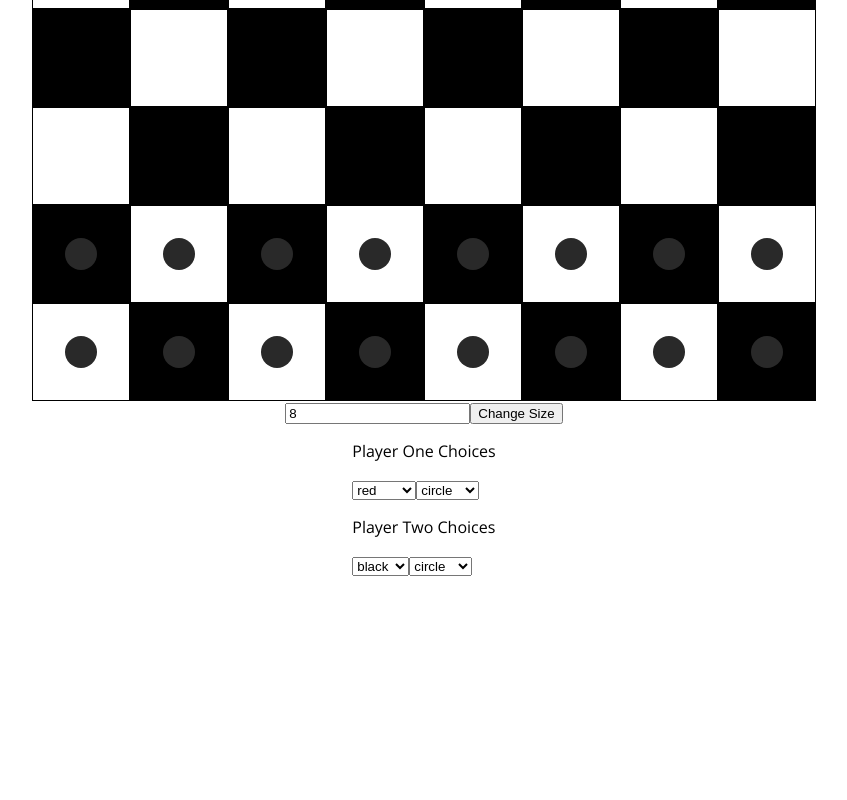
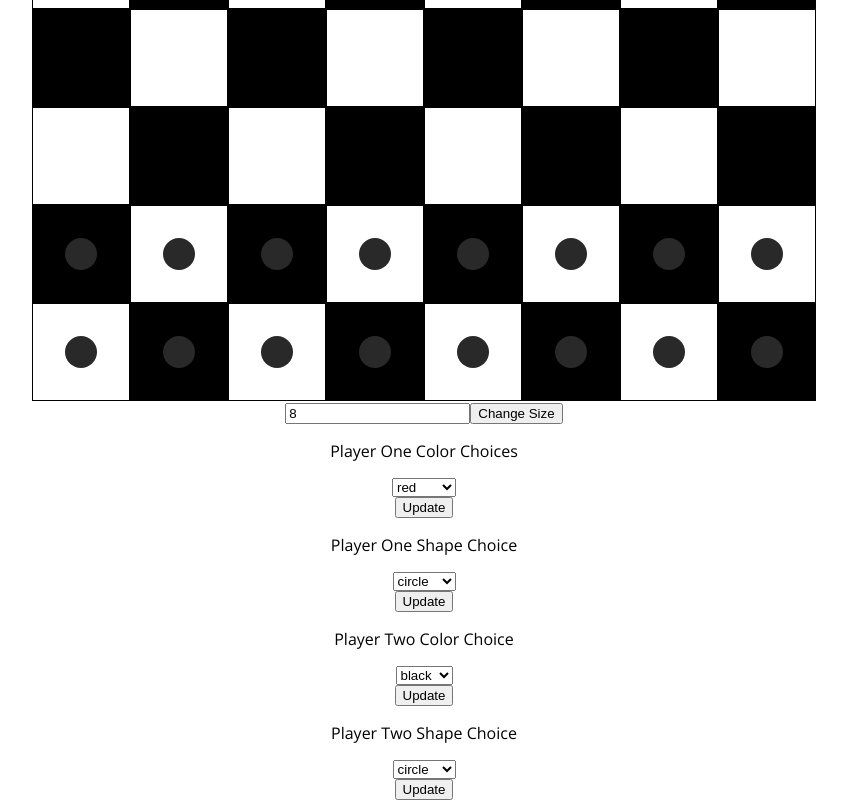
Before and after one commit to Nickzster/DrivenDeliveriesInterviewProject, a React (Create React App) app in the folder client/: page / in a window 1280 px wide. Shown: the part 469-1269 px from the top of the page, without its empty margins (216-1063 px from the left). Before the commit the page ends 1045 px from the top, so only its background shows below. Built offline with nearby package versions, Linux system fonts and the light colour scheme.

Commit message:
Initalized code for session, so that it can persist through the network

```diff
--- a/client/src/components/Checkboard/styles/board.css
+++ b/client/src/components/Checkboard/styles/board.css
@@ -12,6 +12,10 @@
   margin-top: 0;
   margin-bottom: 0;
   text-align: center;
+}
+
+.element:hover {
+  border: 3px solid yellow;
 }
 
 .rows {
--- a/client/src/components/Player/DropDown.tsx
+++ b/client/src/components/Player/DropDown.tsx
@@ -3,17 +3,23 @@ import React from "react";
 interface Props {
   values: string[];
   name: string;
-  cb: Function;
+  onChange: Function;
+  repaint: Function;
+  pretty: string;
 }
 
 const DropDown: React.FC<Props> = (props) => {
-  const { values, name, cb } = props;
+  const { values, name, onChange, repaint, pretty } = props;
   return (
-    <select name={name} onChange={(e) => cb(e)}>
-      {values.map((value) => (
-        <option value={value}>{value}</option>
-      ))}
-    </select>
+    <>
+      <p>{pretty}</p>
+      <select name={name} onChange={(e) => onChange(e)}>
+        {values.map((value) => (
+          <option value={value}>{value}</option>
+        ))}
+      </select>
+      <button onClick={(e) => repaint(e)}>Update</button>
+    </>
   );
 };
 
--- a/client/src/components/Player/index.tsx
+++ b/client/src/components/Player/index.tsx
@@ -1,46 +1,54 @@
 import React, { useState } from "react";
-import Radio from "./Radio";
 import DropDown from "./DropDown";
 
-const playerOneColorChoices = ["red", "orange", "yellow"];
-const playerOneShapeChoices = ["circle", "square"];
+const shapeChoices = ["circle", "square"];
+
+const playerOneColorChoices = ["red", "yellow", "orange"];
 
 const playerTwoColorChoices = ["black", "blue", "green"];
-const playerTwoShapeChoices = ["circle", "square"];
+
+const playerChoices = [
+  {
+    key: "playerOneColorChoice",
+    pretty: "Player One Color Choices",
+    choices: playerOneColorChoices,
+  },
+  {
+    key: "playerOneShapeChoice",
+    pretty: "Player One Shape Choice",
+    choices: shapeChoices,
+  },
+  {
+    key: "playerTwoColorChoice",
+    pretty: "Player Two Color Choice",
+    choices: playerTwoColorChoices,
+  },
+  {
+    key: "playerTwoShapeChoice",
+    pretty: "Player Two Shape Choice",
+    choices: shapeChoices,
+  },
+];
 
 interface Props {
-  playerOneCB: Function;
-  playerTwoCB: Function;
+  onChange: Function;
+  repaint: Function;
 }
 
-//TODO: Refactor
 const Players: React.FC<Props> = (props) => {
-  const { playerOneCB, playerTwoCB } = props;
+  const { onChange, repaint } = props;
   return (
-    <div className='radio-container'>
-      <p>Player One Choices</p>
-      <DropDown
-        name='playeronecolorchoices'
-        values={playerOneColorChoices}
-        cb={playerOneCB}
-      />
-      <DropDown
-        name='playeroneshapechoices'
-        values={playerOneShapeChoices}
-        cb={playerOneCB}
-      />
-      <p>Player Two Choices</p>
-      <DropDown
-        name='playertwocolorchoices'
-        values={playerTwoColorChoices}
-        cb={playerTwoCB}
-      />
-      <DropDown
-        name='playertwoshapechoices'
-        values={playerTwoShapeChoices}
-        cb={playerTwoCB}
-      />
-    </div>
+    <>
+      {playerChoices.map((choice) => (
+        <DropDown
+          name={choice.key}
+          pretty={choice.pretty}
+          values={choice.choices}
+          onChange={onChange}
+          repaint={repaint}
+        />
+      ))}
+    </>
   );
 };
 
--- a/client/src/lib/Board/index.ts
+++ b/client/src/lib/Board/index.ts
@@ -5,6 +5,7 @@
 export interface PieceProps {
   color: string;
   shape: string;
+  belongsTo: number;
 }
 
 // Parse the incoming string and ensure that it is ALWAYS a number.
@@ -15,10 +16,16 @@ const checkSize = (size: any) => {
 };
 
 //Utility to fill a row with pieces.
-const initalizeSquare = (color: string, shape: string, size: number) => {
+const initalizeSquare = (
+  color: string,
+  shape: string,
+  belongsTo: number,
+  size: number
+) => {
   return new Array(size).fill({
     color,
     shape,
+    belongsTo,
   });
 };
 
@@ -41,13 +48,13 @@ export const initalizeBoard = (sizeStr: string): PieceProps[][] => {
   let size = checkSize(sizeStr);
   let board: PieceProps[][] = new Array(size);
   for (let i = 0; i < 2; i++) {
-    board[i] = initalizeSquare("red", "circle", size);
+    board[i] = initalizeSquare("red", "circle", 0, size);
   }
   for (let i = 2; i < size - 2; i++) {
-    board[i] = initalizeSquare("", "", size);
+    board[i] = initalizeSquare("", "", -1, size);
   }
   for (let i = size - 2; i < size; i++) {
-    board[i] = initalizeSquare("#292929", "circle", size);
+    board[i] = initalizeSquare("#292929", "circle", 1, size);
   }
   return board;
 };
@@ -55,23 +62,20 @@ export const initalizeBoard = (sizeStr: string): PieceProps[][] => {
 // Update the pieces on the board to the player's desired settings.
 //TODO: Come up with better algorithm to do this.
 export const changeBoard = (
-  prevProp: PieceProps,
-  newProp: PieceProps,
-  board: PieceProps[][],
-  size: any
+  playerOneChanges: PieceProps,
+  playerTwoChanges: PieceProps,
+  board: PieceProps[][]
 ) => {
-  let correctedSize = checkSize(size);
-  let newBoard: PieceProps[][] = generateBoard(correctedSize);
-  if (prevProp.color !== newProp.color || prevProp.shape !== newProp.shape) {
-    for (let i = 0; i < correctedSize; i++) {
-      for (let j = 0; j < correctedSize; j++) {
-        if (board[i][j].shape === prevProp.shape)
-          newBoard[i][j].shape = newProp.shape;
-        if (board[i][j].color === prevProp.color)
-          newBoard[i][j].color = newProp.color;
+  let newBoard: PieceProps[][] = board;
+  for (let i = 0; i < newBoard.length; i++) {
+    for (let j = 0; j < newBoard.length; j++) {
+      if (board[i][j].belongsTo === 0) {
+        newBoard[i][j] = playerOneChanges;
+      }
+      if (board[i][j].belongsTo === 1) {
+        newBoard[i][j] = playerTwoChanges;
       }
     }
-    return newBoard;
   }
-  return board;
+  return newBoard;
 };
--- a/client/src/screens/Game/index.tsx
+++ b/client/src/screens/Game/index.tsx
@@ -1,5 +1,5 @@
 import React, { useState } from "react";
-import { initalizeBoard } from "../../lib/Board";
+import { initalizeBoard, changeBoard } from "../../lib/Board";
 import CheckerBoard from "../../components/Checkboard";
 import ChangeSize from "../../components/ChangeSize";
 
@@ -7,28 +7,40 @@ import "./styles/game.css";
 import Players from "../../components/Player";
 
 const Game = () => {
-  const [playerOne, updatePlayerOne] = useState({
-    color: "red",
-    shape: "circle",
-  });
-  const [playerTwo, updatePlayerTwo] = useState({
-    color: "black",
-    shape: "circle",
+  const [playerChoices, updatePlayerChoices] = useState({
+    playerOneColor: "red",
+    playerOneShape: "circle",
+    playerTwoColor: "black",
+    playerTwoShape: "circle",
   });
   const [size, updateSize] = useState("8");
   const [board, updateBoard] = useState(initalizeBoard(size));
   //TODO: Refactor this into a single function
-  const updatePlayer1 = (e: any) => {
-    updatePlayerOne({ ...playerOne, [e.target.name]: e.target.value });
-  };
-  const updatePlayer2 = (e: any) => {
-    updatePlayerTwo({ ...playerTwo, [e.target.name]: e.target.value });
+  const updatePlayer = (e: any) => {
+    updatePlayerChoices({ ...playerChoices, [e.target.name]: e.target.value });
   };
   const onChange = (e: any) => {
     updateSize(e.target.value);
   };
   const onSubmit = (e: any) => {
     updateBoard(initalizeBoard(size));
+  };
+  const repaint = (e: any) => {
+    updateBoard(
+      changeBoard(
+        {
+          color: playerChoices.playerOneColor,
+          shape: playerChoices.playerOneShape,
+          belongsTo: 0,
+        },
+        {
+          color: playerChoices.playerTwoColor,
+          shape: playerChoices.playerTwoShape,
+          belongsTo: 1,
+        },
+        board
+      )
+    );
   };
   return (
     <div className='game'>
@@ -39,7 +51,7 @@ const Game = () => {
         name='size'
         value={size}
       />
-      <Players playerOneCB={updatePlayer1} playerTwoCB={updatePlayer2} />
+      <Players onChange={updatePlayer} repaint={repaint} />
     </div>
   );
 };
```
Also changed, not shown: client/src/components/Session.tsx (added).
